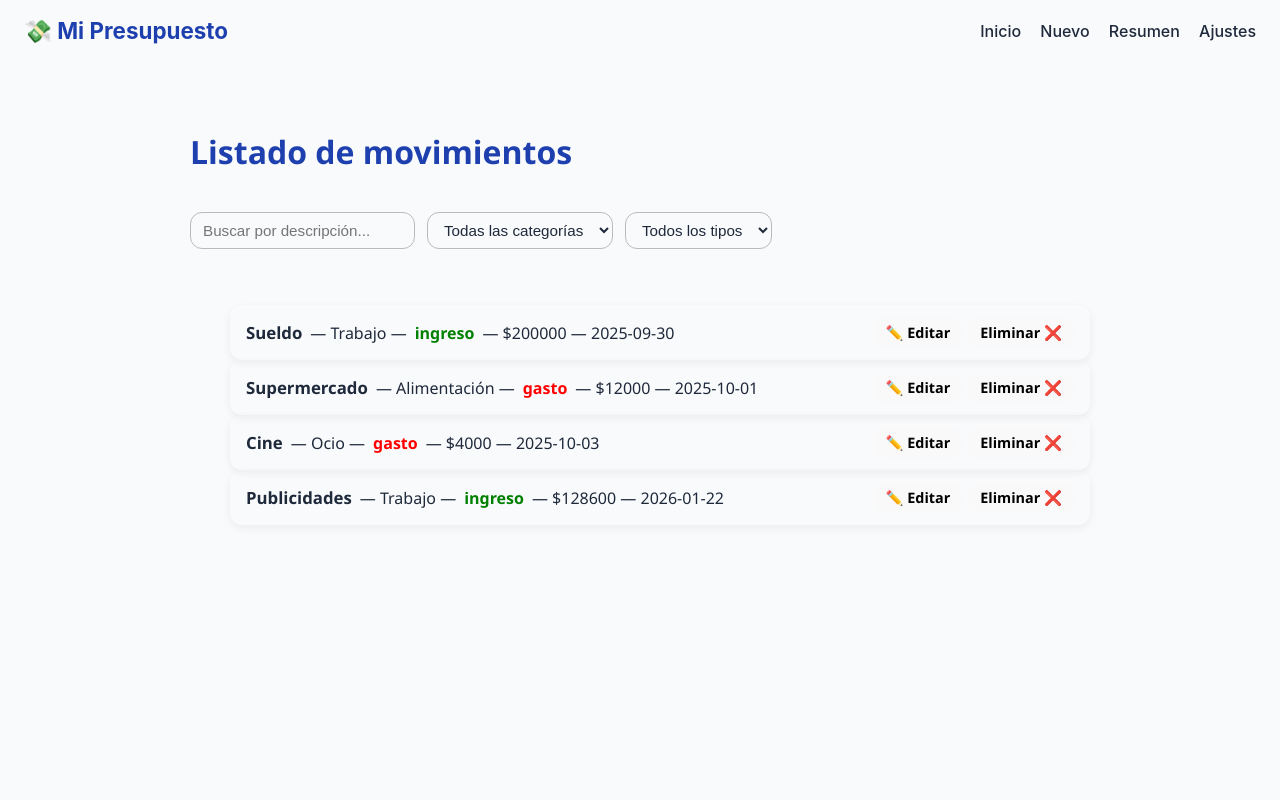
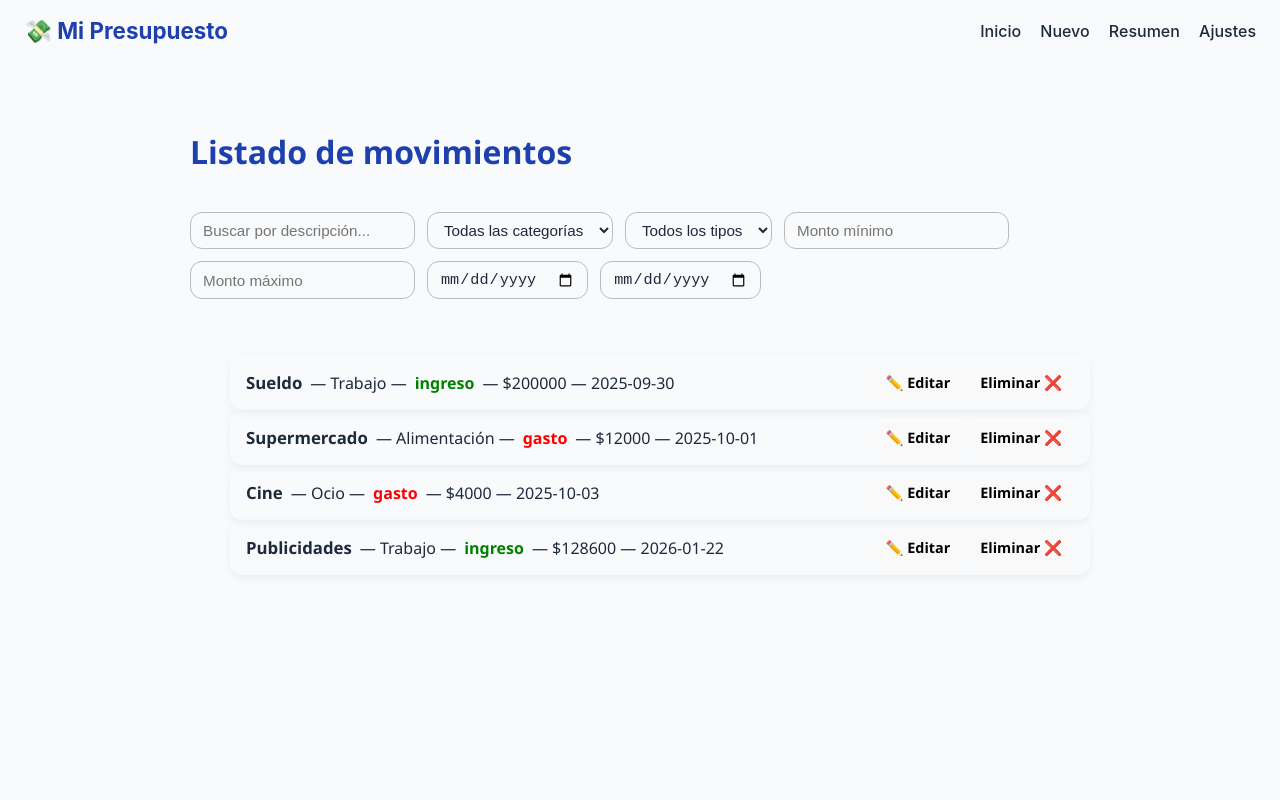
Before and after one commit to aaronsele/FinalEfsi_Selener_Mendez, a React (Vite) app in the folder mi-presupuesto/: page / in a window 1280 px wide. Shown: the top 800 px of the page. Built offline with nearby package versions, Linux system fonts and the light colour scheme.

Commit message:
añadimos los filtros de la semana 3 - mendez

```diff
--- a/mi-presupuesto/src/pages/MovementsPage.jsx
+++ b/mi-presupuesto/src/pages/MovementsPage.jsx
@@ -17,22 +17,40 @@ export default function MovementsPage() {
   const [searchText, setSearchText] = useState("");
   const [filterCategory, setFilterCategory] = useState("");
   const [filterType, setFilterType] = useState("");
+  const [minAmount, setMinAmount] = useState("");
+  const [maxAmount, setMaxAmount] = useState("");
+  const [startDate, setStartDate] = useState("");
+  const [endDate, setEndDate] = useState("");
 
   // 🔍 Filtrar movimientos
   const filteredMovements = movements.filter((m) => {
     const matchText = m.descripcion
       .toLowerCase()
       .includes(searchText.toLowerCase());
+
     const matchCategory = filterCategory
       ? m.categoria === filterCategory
       : true;
 
-    // 🧩 comparo todo en minúsculas para evitar errores
     const matchType = filterType
       ? m.tipo.toLowerCase() === filterType.toLowerCase()
       : true;
 
-    return matchText && matchCategory && matchType;
+    const matchMinAmount = minAmount ? m.monto >= Number(minAmount) : true;
+    const matchMaxAmount = maxAmount ? m.monto <= Number(maxAmount) : true;
+
+    const matchStartDate = startDate ? m.fecha >= startDate : true;
+    const matchEndDate = endDate ? m.fecha <= endDate : true;
+
+    return (
+      matchText &&
+      matchCategory &&
+      matchType &&
+      matchMinAmount &&
+      matchMaxAmount &&
+      matchStartDate &&
+      matchEndDate
+    );
   });
 
   // ✏️ Edición
@@ -94,6 +112,32 @@ export default function MovementsPage() {
           <option value="gasto">Gasto</option>
           <option value="ingreso">Ingreso</option>
         </select>
+
+        {/* 💰 Filtros por monto */}
+        <input
+          type="number"
+          placeholder="Monto mínimo"
+          value={minAmount}
+          onChange={(e) => setMinAmount(e.target.value)}
+        />
+        <input
+          type="number"
+          placeholder="Monto máximo"
+          value={maxAmount}
+          onChange={(e) => setMaxAmount(e.target.value)}
+        />
+
+        {/* 📅 Filtros por fecha */}
+        <input
+          type="date"
+          value={startDate}
+          onChange={(e) => setStartDate(e.target.value)}
+        />
+        <input
+          type="date"
+          value={endDate}
+          onChange={(e) => setEndDate(e.target.value)}
+        />
       </div>
 
       {filteredMovements.length === 0 ? (
```
